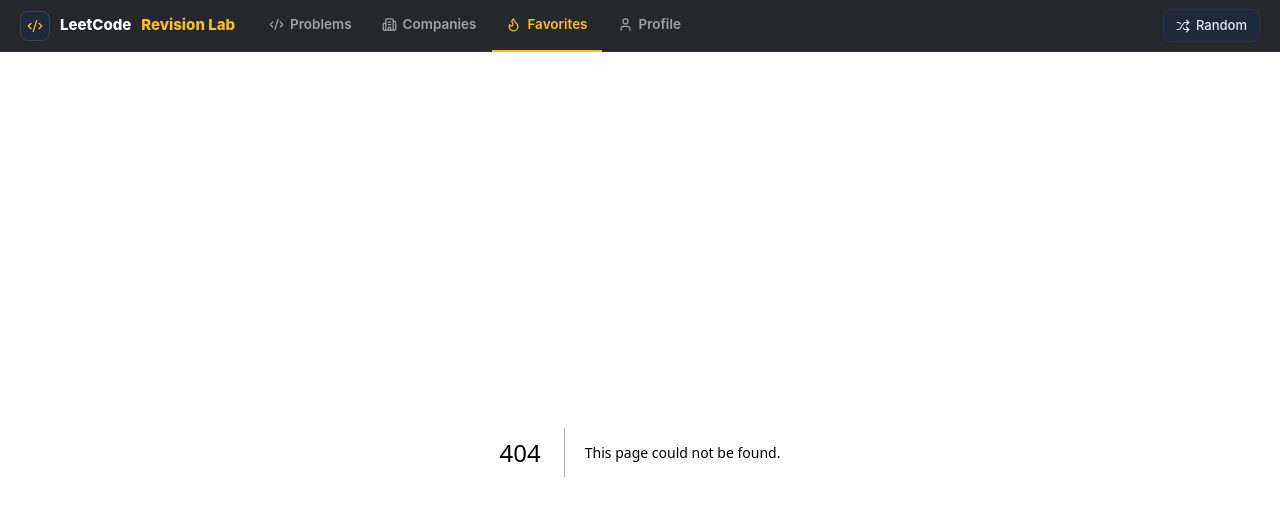
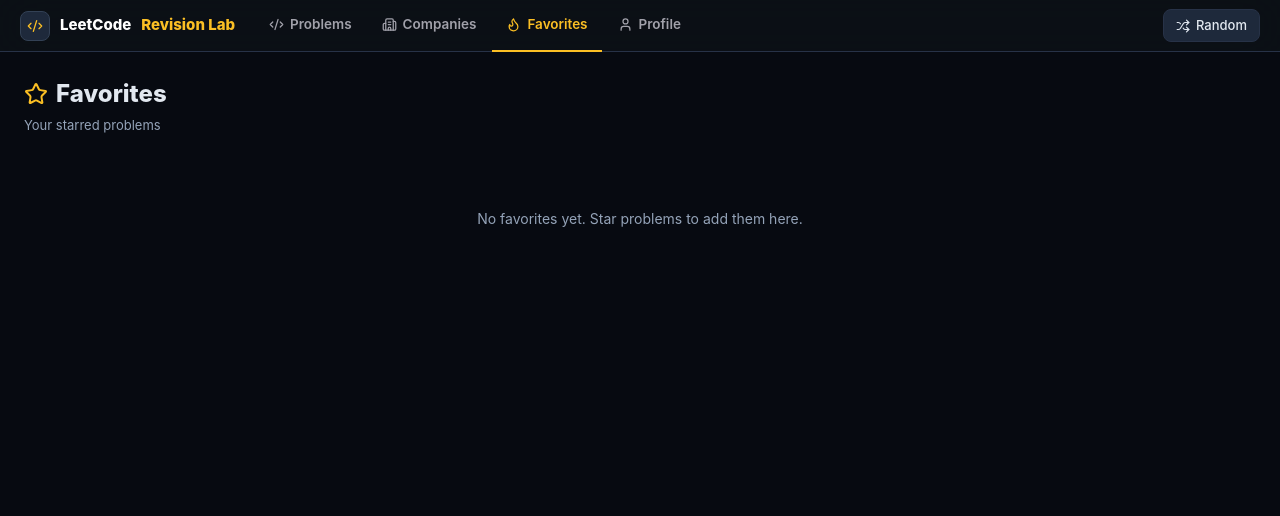
Before and after one commit to sharaddh/CodeLab, a Next.js app: page /favorites in a window 1280 px wide. Before the commit this address had no page. Shown: the top 516 px of the page. Built offline with nearby package versions, Linux system fonts and the light colour scheme.

Commit message:
feat: add favorites page with starred problems list

```diff
--- /dev/null
+++ b/app/favorites/page.tsx
@@ -0,0 +1,67 @@
+"use client";
+
+import { useEffect, useState } from "react";
+import { useRouter } from "next/navigation";
+import { Star, ArrowRight } from "lucide-react";
+import problemsData from "@/data/problems.json";
+import { useProblemStore } from "@/lib/stores/problem-store";
+import { cn, difficultyBg } from "@/lib/utils";
+import type { Problem } from "@/lib/types";
+
+const allProblems = problemsData as Problem[];
+
+export default function FavoritesPage() {
+  const router = useRouter();
+  const { userStates, loadFromStorage } = useProblemStore();
+  const [mounted, setMounted] = useState(false);
+
+  useEffect(() => {
+    loadFromStorage();
+    setMounted(true);
+  }, [loadFromStorage]);
+
+  const favoriteSlugs = mounted
+    ? Object.entries(userStates)
+        .filter(([, s]) => s.favorite)
+        .map(([slug]) => slug)
+    : [];
+
+  const favoriteProblems = allProblems.filter((p) => favoriteSlugs.includes(p.slug));
+
+  return (
+    <div className="max-w-[1400px] mx-auto px-6 py-6">
+      <div className="mb-6">
+        <h1 className="text-[24px] font-extrabold flex items-center gap-2">
+          <Star className="text-[var(--amber)]" size={24} /> Favorites
+        </h1>
+        <p className="text-[var(--muted)] text-[13px] mt-1">Your starred problems</p>
+      </div>
+
+      {favoriteProblems.length === 0 ? (
+        <div className="text-[var(--muted)] text-[14px] py-12 text-center">
+          No favorites yet. Star problems to add them here.
+        </div>
+      ) : (
+        <div className="border border-[var(--border)] rounded-xl overflow-hidden bg-[#0a0f1a]">
+          {favoriteProblems.map((p) => (
+            <div
+              key={p.id}
+              onClick={() => router.push(`/problems/${p.slug}`)}
+              className="flex items-center gap-4 px-4 py-3 border-b border-[#1a2332] hover:bg-[#111827] cursor-pointer"
+            >
+              <Star size={16} className="text-[var(--amber)] fill-[var(--amber)] flex-none" />
+              <span className="text-[12px] font-mono text-[#64748b] w-[50px]">{p.id}</span>
+              <span className="text-[14px] font-semibold text-white flex-1">{p.title}</span>
+              <span className={cn("text-[11px] font-bold px-2.5 py-1 rounded-full border", difficultyBg(p.difficulty),
+                p.difficulty === "Easy" ? "text-emerald-400" : p.difficulty === "Medium" ? "text-amber-400" : "text-red-400"
+              )}>
+                {p.difficulty}
+              </span>
+              <ArrowRight size={14} className="text-[var(--muted)]" />
+            </div>
+          ))}
+        </div>
+      )}
+    </div>
+  );
+}
```
